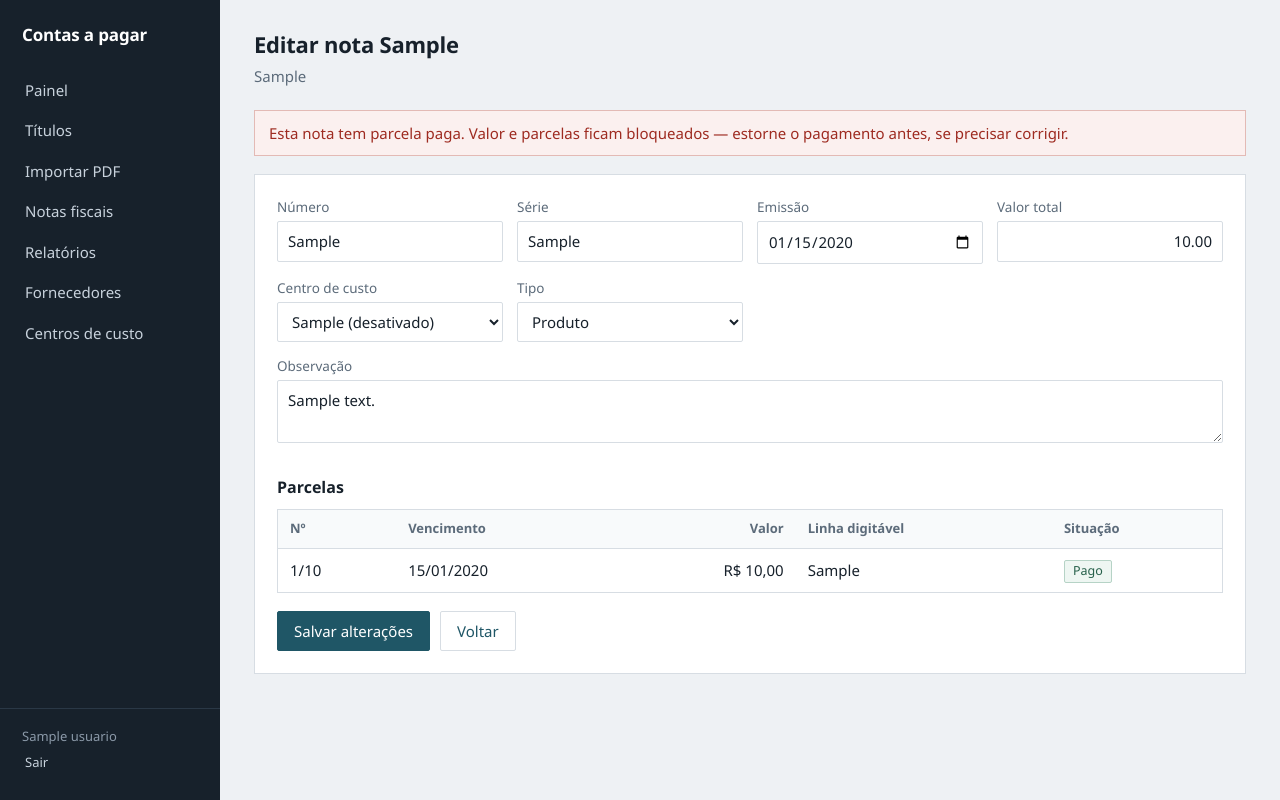
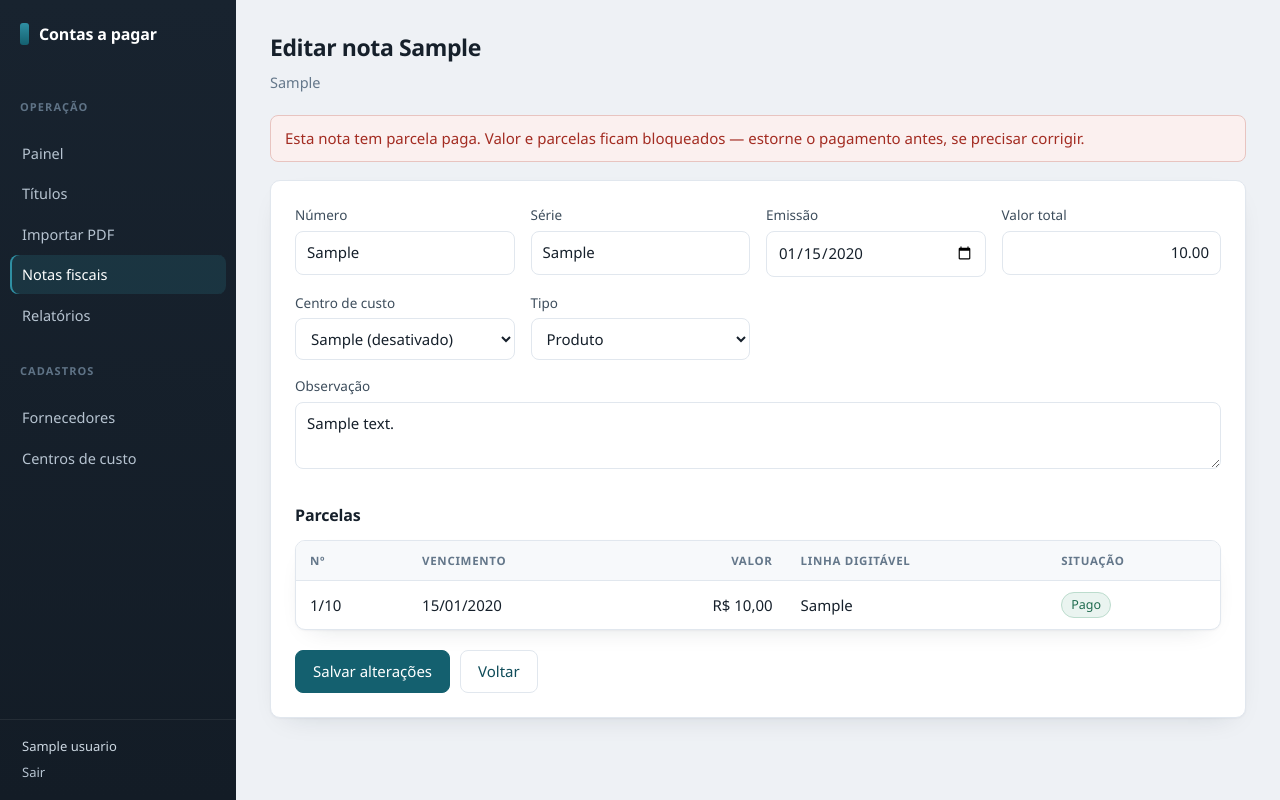
Before and after one commit to kennedysilvalima/SaasTurbo, a Flask app: page /notas/1/editar in a window 1280 px wide. Run offline with Flask 3, Linux system fonts and the light colour scheme; a user stored in the database is signed in; tables that the repository leaves empty hold one stand-in row (values such as "Sample post").

Commit message:
atualiza visual do sistema

```diff
--- a/static/estilo.css
+++ b/static/estilo.css
@@ -1,18 +1,24 @@
-/* Contas a pagar - folha de estilo unica.
-   Aparencia de livro-caixa: densa, alinhada, sem enfeite.
-   Numero e o conteudo principal, entao tudo se organiza em torno dele. */
+:root {
+  --tinta: #16202b;
+  --tinta-media: #3d4d5c;
+  --tinta-fraca: #64778a;
+  --papel: #eef1f5;
+  --superficie: #ffffff;
+  --linha: #e1e7ee;
+  --linha-fraca: #eef2f6;
+  --marca: #14606f;
+  --marca-escura: #0f4c59;
+  --marca-clara: #e4f0f2;
+  --vencido: #a32c22;
+  --vencido-clara: #fbf0ef;
+  --pago: #1f6b4f;
+  --pago-clara: #eaf4f0;
+  --atencao: #8a5300;
+  --atencao-clara: #fdf6e9;
 
-:root {
-  --tinta: #17212b;
-  --tinta-fraca: #5c6b7a;
-  --papel: #eef1f4;
-  --superficie: #ffffff;
-  --linha: #d7dde3;
-  --marca: #1f5666;
-  --marca-clara: #e4eef1;
-  --vencido: #9e2b21;
-  --pago: #26604a;
-  --atencao: #8a5300;
+  --raio: 10px;
+  --raio-pequeno: 8px;
+  --sombra: 0 1px 2px rgba(16, 32, 45, .04), 0 10px 28px -16px rgba(16, 32, 45, .18);
 }
 
 * { box-sizing: border-box; }
@@ -23,198 +29,325 @@ body {
   min-height: 100vh;
   background: var(--papel);
   color: var(--tinta);
-  font: 15px/1.5 "Segoe UI", system-ui, -apple-system, sans-serif;
+  font: 15px/1.55 "Segoe UI", system-ui, -apple-system, sans-serif;
+  -webkit-font-smoothing: antialiased;
 }
 
-/* Numeros de dinheiro alinham por coluna: largura fixa por digito. */
-.valor, td.valor, .numero-grande {
+.valor, td.valor, .resumo dd {
   font-variant-numeric: tabular-nums;
   text-align: right;
   white-space: nowrap;
 }
 
-/* ---------- navegacao ---------- */
-
 nav {
-  width: 220px;
+  width: 236px;
   flex-shrink: 0;
-  background: var(--tinta);
-  color: #c8d2dc;
   display: flex;
   flex-direction: column;
-  padding: 22px 0;
+  padding: 22px 0 18px;
+  background: linear-gradient(180deg, #18232f 0%, #131c26 100%);
+  color: #a9b8c6;
 }
 
 nav .marca {
-  padding: 0 22px 22px;
-  font-size: 17px;
-  font-weight: 600;
+  display: flex;
+  align-items: center;
+  gap: 10px;
+  padding: 0 20px 24px;
+  font-size: 16px;
+  font-weight: 650;
   color: #fff;
   letter-spacing: -0.01em;
 }
 
-nav a {
-  padding: 9px 22px;
-  color: #c8d2dc;
-  text-decoration: none;
-  border-left: 3px solid transparent;
+nav .marca::before {
+  content: "";
+  width: 9px;
+  height: 22px;
+  border-radius: 3px;
+  background: linear-gradient(180deg, #2f8fa3, #14606f);
 }
 
-nav a:hover { background: #1f2c39; color: #fff; }
+nav .grupo {
+  padding: 16px 20px 7px;
+  font-size: 11px;
+  font-weight: 600;
+  letter-spacing: 0.1em;
+  text-transform: uppercase;
+  color: #5f7386;
+}
+
+nav a {
+  margin: 1px 10px;
+  padding: 8px 12px;
+  border-radius: var(--raio-pequeno);
+  color: #b7c4d1;
+  text-decoration: none;
+  font-size: 14.5px;
+  transition: background .12s, color .12s;
+}
+
+nav a:hover { background: rgba(255, 255, 255, .06); color: #fff; }
 
 nav a.ativo {
-  background: #1f2c39;
+  background: rgba(47, 143, 163, .18);
   color: #fff;
-  border-left-color: var(--marca);
+  font-weight: 550;
+  box-shadow: inset 2px 0 0 #2f8fa3;
 }
 
 nav .rodape {
   margin-top: auto;
-  padding: 18px 22px 0;
-  border-top: 1px solid #2a3846;
+  padding: 16px 22px 0;
+  border-top: 1px solid rgba(255, 255, 255, .07);
   font-size: 13px;
-  color: #8b99a8;
+  color: #7c8ea0;
 }
 
-nav .rodape a { padding: 6px 0; display: inline-block; }
+nav .rodape strong { display: block; color: #ccd7e1; font-weight: 550; }
+nav .rodape a { margin: 6px 0 0; padding: 0; display: inline-block; font-size: 13px; }
+nav .rodape a:hover { background: none; color: #fff; text-decoration: underline; }
 
-/* ---------- conteudo ---------- */
+main {
+  flex: 1;
+  min-width: 0;
+  padding: 30px 34px 60px;
+  max-width: 1280px;
+}
 
-main { flex: 1; padding: 28px 34px 60px; max-width: 1180px; }
+h1 {
+  font-size: 23px;
+  font-weight: 650;
+  margin: 0 0 5px;
+  letter-spacing: -0.018em;
+}
 
-h1 { font-size: 22px; font-weight: 600; margin: 0 0 4px; letter-spacing: -0.01em; }
-h2 { font-size: 16px; font-weight: 600; margin: 32px 0 10px; }
-.legenda { color: var(--tinta-fraca); margin: 0 0 22px; }
-
-/* ---------- resumo do painel ---------- */
+h2 { font-size: 16px; font-weight: 650; margin: 34px 0 12px; letter-spacing: -0.01em; }
+.legenda { color: var(--tinta-fraca); margin: 0 0 22px; font-size: 14.5px; }
 
 .resumo {
   display: grid;
-  grid-template-columns: repeat(auto-fit, minmax(190px, 1fr));
-  gap: 1px;
-  background: var(--linha);
-  border: 1px solid var(--linha);
+  grid-template-columns: repeat(auto-fit, minmax(200px, 1fr));
+  gap: 14px;
+  margin: 0 0 8px;
 }
 
-.resumo div { background: var(--superficie); padding: 16px 18px; }
-.resumo dt { color: var(--tinta-fraca); font-size: 14px; margin-bottom: 6px; }
+.resumo div {
+  background: var(--superficie);
+  border: 1px solid var(--linha);
+  border-radius: var(--raio);
+  padding: 16px 18px;
+  box-shadow: var(--sombra);
+}
+
+.resumo dt {
+  color: var(--tinta-fraca);
+  font-size: 13.5px;
+  margin-bottom: 8px;
+}
 
 .resumo dd {
   margin: 0;
-  font-size: 25px;
-  font-weight: 600;
-  font-variant-numeric: tabular-nums;
-  letter-spacing: -0.02em;
+  font-size: 26px;
+  font-weight: 650;
+  letter-spacing: -0.028em;
+  text-align: left;
 }
 
-.resumo small { display: block; color: var(--tinta-fraca); font-size: 13px; margin-top: 4px; }
+.resumo small { display: block; color: var(--tinta-fraca); font-size: 13px; margin-top: 5px; }
 .resumo .alerta dd { color: var(--vencido); }
 .resumo .quitado dd { color: var(--pago); }
 
-/* ---------- tabelas ---------- */
-
-table {
-  width: 100%;
-  border-collapse: collapse;
+.quadro {
   background: var(--superficie);
   border: 1px solid var(--linha);
+  border-radius: var(--raio);
+  box-shadow: var(--sombra);
+  overflow-x: auto;
 }
+
+table { width: 100%; border-collapse: collapse; }
 
 th {
   text-align: left;
-  font-size: 13px;
-  font-weight: 600;
+  font-size: 11.5px;
+  font-weight: 650;
+  letter-spacing: 0.06em;
+  text-transform: uppercase;
   color: var(--tinta-fraca);
-  padding: 9px 12px;
+  padding: 11px 14px;
   border-bottom: 1px solid var(--linha);
-  background: #f8fafb;
+  background: #f7f9fb;
+  white-space: nowrap;
 }
 
 th.valor { text-align: right; }
-td { padding: 9px 12px; border-bottom: 1px solid #eef1f4; }
+td { padding: 11px 14px; border-bottom: 1px solid var(--linha-fraca); }
 tr:last-child td { border-bottom: none; }
-tbody tr:hover { background: #f8fafb; }
+table tr:hover { background: #f8fafc; }
+table tr:first-child:hover { background: #f7f9fb; }
 
-.vazio { padding: 34px; text-align: center; color: var(--tinta-fraca); background: var(--superficie); border: 1px solid var(--linha); }
+td.acao { text-align: right; white-space: nowrap; }
 
-/* ---------- marcadores de situacao ---------- */
+.vazio {
+  padding: 44px;
+  text-align: center;
+  color: var(--tinta-fraca);
+  background: var(--superficie);
+  border: 1px solid var(--linha);
+  border-radius: var(--raio);
+}
 
 .marca-situacao {
   display: inline-block;
-  padding: 1px 8px;
-  border-radius: 2px;
+  padding: 2px 9px;
+  border-radius: 999px;
   font-size: 12.5px;
+  font-weight: 500;
+  white-space: nowrap;
   border: 1px solid;
 }
 
-.m-vencido { color: var(--vencido); border-color: #e3bab5; background: #fbf0ef; }
-.m-hoje { color: var(--atencao); border-color: #e6d2a8; background: #fdf7ea; }
-.m-aberto { color: var(--tinta-fraca); border-color: var(--linha); background: #f6f8f9; }
-.m-pago { color: var(--pago); border-color: #b6d3c6; background: #eef6f2; }
-.m-cancelado { color: var(--tinta-fraca); border-color: var(--linha); text-decoration: line-through; }
+.m-vencido { color: var(--vencido); border-color: #e8c4c0; background: var(--vencido-clara); }
+.m-hoje { color: var(--atencao); border-color: #e8d5ad; background: var(--atencao-clara); }
+.m-aberto { color: var(--tinta-fraca); border-color: var(--linha); background: #f4f7f9; }
+.m-pago { color: var(--pago); border-color: #bcdccd; background: var(--pago-clara); }
+.m-cancelado { color: var(--tinta-fraca); border-color: var(--linha); background: #f4f7f9; text-decoration: line-through; }
 
-/* ---------- filtros ---------- */
-
-.filtros { display: flex; gap: 6px; margin-bottom: 14px; flex-wrap: wrap; }
+.filtros {
+  display: inline-flex;
+  gap: 3px;
+  padding: 3px;
+  margin-bottom: 14px;
+  background: var(--superficie);
+  border: 1px solid var(--linha);
+  border-radius: 999px;
+  flex-wrap: wrap;
+}
 
 .filtros a {
-  padding: 5px 12px;
-  border: 1px solid var(--linha);
-  background: var(--superficie);
-  color: var(--tinta);
+  padding: 6px 15px;
+  border-radius: 999px;
+  color: var(--tinta-media);
   text-decoration: none;
+  font-size: 14px;
+  white-space: nowrap;
+  transition: background .12s, color .12s;
+}
+
+.filtros a:hover { background: var(--marca-clara); color: var(--marca-escura); }
+.filtros a.ativo { background: var(--marca); color: #fff; font-weight: 550; }
+
+.busca { display: flex; gap: 8px; align-items: center; margin-bottom: 16px; }
+.busca input { flex: 1; max-width: 400px; }
+.busca a { color: var(--tinta-fraca); font-size: 14px; }
+
+.paginacao {
+  display: flex;
+  gap: 16px;
+  align-items: center;
+  margin-top: 14px;
+  color: var(--tinta-fraca);
   font-size: 14px;
 }
 
-.filtros a.ativo { background: var(--marca); border-color: var(--marca); color: #fff; }
+.paginacao a { color: var(--marca); font-weight: 550; }
 
-/* ---------- formularios ---------- */
+.cartao {
+  background: var(--superficie);
+  border: 1px solid var(--linha);
+  border-radius: var(--raio);
+  padding: 24px;
+  box-shadow: var(--sombra);
+}
 
-.cartao { background: var(--superficie); border: 1px solid var(--linha); padding: 22px; }
-.grade { display: grid; grid-template-columns: repeat(auto-fit, minmax(200px, 1fr)); gap: 14px; }
-.campo { display: flex; flex-direction: column; }
+.grade { display: grid; grid-template-columns: repeat(auto-fit, minmax(210px, 1fr)); gap: 16px; }
+.campo { display: flex; flex-direction: column; min-width: 0; }
 .campo.largo { grid-column: 1 / -1; }
-label { font-size: 13.5px; color: var(--tinta-fraca); margin-bottom: 4px; }
+label { font-size: 13.5px; font-weight: 500; color: var(--tinta-media); margin-bottom: 5px; }
 
 input, select, textarea {
-  padding: 8px 10px;
+  padding: 9px 11px;
   border: 1px solid var(--linha);
+  border-radius: var(--raio-pequeno);
   background: #fff;
   font: inherit;
   color: var(--tinta);
-  border-radius: 2px;
+  transition: border-color .12s, box-shadow .12s;
 }
 
+input::placeholder { color: #9aabba; }
+
 input:focus, select:focus, textarea:focus {
-  outline: 2px solid var(--marca);
-  outline-offset: -1px;
+  outline: none;
   border-color: var(--marca);
+  box-shadow: 0 0 0 3px rgba(20, 96, 111, .14);
 }
 
-input[type="number"], input[inputmode="decimal"] { font-variant-numeric: tabular-nums; text-align: right; }
+input[inputmode="decimal"], input[type="number"] {
+  font-variant-numeric: tabular-nums;
+  text-align: right;
+}
 
 button {
-  padding: 8px 16px;
+  padding: 9px 17px;
+  border-radius: var(--raio-pequeno);
   background: var(--marca);
   color: #fff;
   border: 1px solid var(--marca);
   font: inherit;
+  font-weight: 550;
   cursor: pointer;
-  border-radius: 2px;
+  white-space: nowrap;
+  transition: background .12s, border-color .12s;
 }
 
-button:hover { background: #17444f; }
-button.discreto { background: transparent; color: var(--marca); border-color: var(--linha); }
-button.discreto:hover { background: var(--marca-clara); }
-.acoes { margin-top: 18px; display: flex; gap: 10px; align-items: center; }
+button:hover { background: var(--marca-escura); border-color: var(--marca-escura); }
 
-/* ---------- avisos ---------- */
+button.discreto {
+  background: var(--superficie);
+  color: var(--marca-escura);
+  border-color: var(--linha);
+}
 
-.aviso { padding: 11px 14px; margin-bottom: 18px; border: 1px solid; }
-.aviso.ok { background: #eef6f2; border-color: #b6d3c6; color: var(--pago); }
-.aviso.erro { background: #fbf0ef; border-color: #e3bab5; color: var(--vencido); }
+button.discreto:hover { background: var(--marca-clara); border-color: #bcd6db; }
 
-/* ---------- tela de entrada ---------- */
+button.mini { padding: 5px 12px; font-size: 13.5px; }
+
+.acoes { margin-top: 20px; display: flex; gap: 10px; align-items: center; flex-wrap: wrap; }
+.acoes a { text-decoration: none; }
+
+.aviso {
+  padding: 11px 14px;
+  margin-bottom: 18px;
+  border: 1px solid;
+  border-radius: var(--raio-pequeno);
+}
+
+.aviso.ok { background: var(--pago-clara); border-color: #bcdccd; color: var(--pago); }
+.aviso.erro { background: var(--vencido-clara); border-color: #e8c4c0; color: var(--vencido); }
+
+.solta {
+  border: 2px dashed var(--linha);
+  border-radius: var(--raio);
+  background: var(--superficie);
+  padding: 44px 20px;
+  text-align: center;
+  margin-bottom: 18px;
+  transition: border-color .12s, background .12s;
+}
+
+.solta.ativa { border-color: var(--marca); background: var(--marca-clara); }
+.solta p { margin: 4px 0; }
+
+#parcelas input { width: 100%; }
+#parcelas td { padding: 6px 8px; }
+
+.em-linha { display: flex; gap: 8px; align-items: center; }
+.em-linha form { display: inline; }
+.em-linha input { max-width: 150px; }
+
+td a { color: var(--marca); font-weight: 500; }
 
 body.entrada {
   display: flex;
--- a/templates/base.html
+++ b/templates/base.html
@@ -9,18 +9,23 @@
 <body>
 <nav>
   <div class="marca">Contas a pagar</div>
+
+  <p class="grupo">Operação</p>
   <a href="{{ url_for('painel') }}" class="{{ 'ativo' if request.endpoint == 'painel' }}">Painel</a>
   <a href="{{ url_for('titulos') }}" class="{{ 'ativo' if request.endpoint == 'titulos' }}">Títulos</a>
   <a href="{{ url_for('importar') }}" class="{{ 'ativo' if request.endpoint == 'importar' }}">Importar PDF</a>
-  <a href="{{ url_for('notas') }}" class="{{ 'ativo' if request.endpoint in ['notas','nova_nota'] }}">Notas fiscais</a>
+  <a href="{{ url_for('notas') }}" class="{{ 'ativo' if request.endpoint in ['notas','nova_nota','editar_nota'] }}">Notas fiscais</a>
   <a href="{{ url_for('relatorios') }}" class="{{ 'ativo' if request.endpoint == 'relatorios' }}">Relatórios</a>
+
+  <p class="grupo">Cadastros</p>
   <a href="{{ url_for('fornecedores') }}" class="{{ 'ativo' if request.endpoint in ['fornecedores','editar_fornecedor'] }}">Fornecedores</a>
   <a href="{{ url_for('centros') }}" class="{{ 'ativo' if request.endpoint == 'centros' }}">Centros de custo</a>
   {% if current_user.papel == 'admin' %}
   <a href="{{ url_for('usuarios') }}" class="{{ 'ativo' if request.endpoint == 'usuarios' }}">Usuários</a>
   {% endif %}
+
   <div class="rodape">
-    {{ current_user.nome }}<br>
+    <strong>{{ current_user.nome }}</strong>
     <a href="{{ url_for('logout') }}">Sair</a>
   </div>
 </nav>
--- a/templates/centros.html
+++ b/templates/centros.html
@@ -21,6 +21,7 @@
 
 <h2>Cadastrados</h2>
 {% if centros %}
+<div class="quadro">
 <table>
   <tr><th>Nome</th><th>Descrição</th><th>Situação</th><th></th></tr>
   {% for c in centros %}
@@ -33,12 +34,13 @@
     </td>
     <td>
       <form method="post" action="{{ url_for('alternar_centro', id_=c.id) }}">
-        <button type="submit" class="discreto">{{ 'Desativar' if c.ativo else 'Reativar' }}</button>
+        <button type="submit" class="discreto mini">{{ 'Desativar' if c.ativo else 'Reativar' }}</button>
       </form>
     </td>
   </tr>
   {% endfor %}
 </table>
+</div>
 {% else %}
 <p class="vazio">Nenhum centro de custo cadastrado.</p>
 {% endif %}
--- a/templates/fornecedores.html
+++ b/templates/fornecedores.html
@@ -33,6 +33,7 @@
 
 <h2>Cadastrados</h2>
 {% if fornecedores %}
+<div class="quadro">
 <table>
   <tr><th>Razão social</th><th>CNPJ</th><th>Contato</th><th>Telefone</th><th>Situação</th><th></th></tr>
   {% for f in fornecedores %}
@@ -48,12 +49,13 @@
     <td class="em-linha">
       <a href="{{ url_for('editar_fornecedor', id_=f.id) }}">Editar</a>
       <form method="post" action="{{ url_for('alternar_fornecedor', id_=f.id) }}">
-        <button type="submit" class="discreto">{{ 'Desativar' if f.ativo else 'Reativar' }}</button>
+        <button type="submit" class="discreto mini">{{ 'Desativar' if f.ativo else 'Reativar' }}</button>
       </form>
     </td>
   </tr>
   {% endfor %}
 </table>
+</div>
 {% else %}
 <p class="vazio">Nenhum fornecedor cadastrado ainda.</p>
 {% endif %}
--- a/templates/importar.html
+++ b/templates/importar.html
@@ -74,9 +74,11 @@
   </div>
 
   <h2>Parcelas</h2>
+  <div class="quadro">
   <table id="parcelas">
     <tr><th>Vencimento</th><th class="valor">Valor</th><th>Linha digitável</th><th></th></tr>
   </table>
+  </div>
   <p class="acoes">
     <button type="button" id="adicionar" class="discreto">Adicionar parcela</button>
     <span id="conferencia" class="legenda"></span>
--- a/templates/nota_editar.html
+++ b/templates/nota_editar.html
@@ -57,6 +57,7 @@ estorne o pagamento antes, se precisar corrigir.</p>
   </div>
 
   <h2>Parcelas</h2>
+  <div class="quadro">
   <table>
     <tr><th>Nº</th><th>Vencimento</th><th class="valor">Valor</th><th>Linha digitável</th><th>Situação</th></tr>
     {% for t in nota.titulos %}
@@ -85,6 +86,7 @@ estorne o pagamento antes, se precisar corrigir.</p>
     </tr>
     {% endfor %}
   </table>
+  </div>
 
   <div class="acoes">
     <button type="submit">Salvar alterações</button>
--- a/templates/notas.html
+++ b/templates/notas.html
@@ -16,6 +16,7 @@
 </form>
 
 {% if notas %}
+<div class="quadro">
 <table>
   <tr>
     <th>Emissão</th><th>Número</th><th>Fornecedor</th>
@@ -47,6 +48,7 @@
   </tr>
   {% endfor %}
 </table>
+</div>
 {% include "_paginacao.html" %}
 {% else %}
 <p class="vazio">Nenhuma nota encontrada.</p>
--- a/templates/painel.html
+++ b/templates/painel.html
@@ -30,6 +30,7 @@
 
 {% if sem_parcelas %}
 <h2>Notas sem parcelas lançadas</h2>
+<div class="quadro">
 <table>
   <tr><th>Nota</th><th>Fornecedor</th><th class="valor">Valor</th></tr>
   {% for nota in sem_parcelas %}
@@ -40,10 +41,12 @@
   </tr>
   {% endfor %}
 </table>
+</div>
 {% endif %}
 
 <h2>Atrasos mais antigos</h2>
 {% if urgentes %}
+<div class="quadro">
 <table>
   <tr>
     <th>Vencimento</th><th>Atraso</th><th>Fornecedor</th>
@@ -59,6 +62,7 @@
   </tr>
   {% endfor %}
 </table>
+</div>
 {% else %}
 <p class="vazio">Nenhum título vencido em aberto.</p>
 {% endif %}
--- a/templates/relatorios.html
+++ b/templates/relatorios.html
@@ -65,16 +65,19 @@
 
 {% if por_fornecedor %}
 <h2>Por fornecedor</h2>
+<div class="quadro">
 <table>
   <tr><th>Fornecedor</th><th class="valor">Total</th></tr>
   {% for nome, valor in por_fornecedor %}
   <tr><td>{{ nome }}</td><td class="valor">{{ valor|moeda }}</td></tr>
   {% endfor %}
 </table>
+</div>
 {% endif %}
 
 <h2>Detalhamento</h2>
 {% if linhas %}
+<div class="quadro">
 <table>
   <tr>
     <th>Vencimento</th><th>Fornecedor</th><th>Nota</th><th>Centro de custo</th>
@@ -92,6 +95,7 @@
   </tr>
   {% endfor %}
 </table>
+</div>
 {% else %}
 <p class="vazio">Nenhum título encontrado com esses filtros.</p>
 {% endif %}
--- a/templates/usuarios.html
+++ b/templates/usuarios.html
@@ -33,6 +33,7 @@
 </form>
 
 <h2>Com acesso</h2>
+<div class="quadro">
 <table>
   <tr><th>Nome</th><th>E-mail</th><th>Permissão</th><th>Situação</th><th>Nova senha</th><th></th></tr>
   {% for u in usuarios %}
@@ -47,17 +48,18 @@
     <td>
       <form method="post" action="{{ url_for('trocar_senha', id_=u.id) }}" class="em-linha">
         <input name="senha" type="password" minlength="8" placeholder="mínimo 8" autocomplete="new-password">
-        <button type="submit" class="discreto">Alterar</button>
+        <button type="submit" class="discreto mini">Alterar</button>
       </form>
     </td>
     <td>
       {% if u.id != current_user.id %}
       <form method="post" action="{{ url_for('alternar_usuario', id_=u.id) }}">
-        <button type="submit" class="discreto">{{ 'Bloquear' if u.ativo else 'Liberar' }}</button>
+        <button type="submit" class="discreto mini">{{ 'Bloquear' if u.ativo else 'Liberar' }}</button>
       </form>
       {% endif %}
     </td>
   </tr>
   {% endfor %}
 </table>
+</div>
 {% endblock %}
```
Also changed, not shown: other parts of static/estilo.css (+28 -75 lines), templates/titulos.html (+5 -3 lines).
